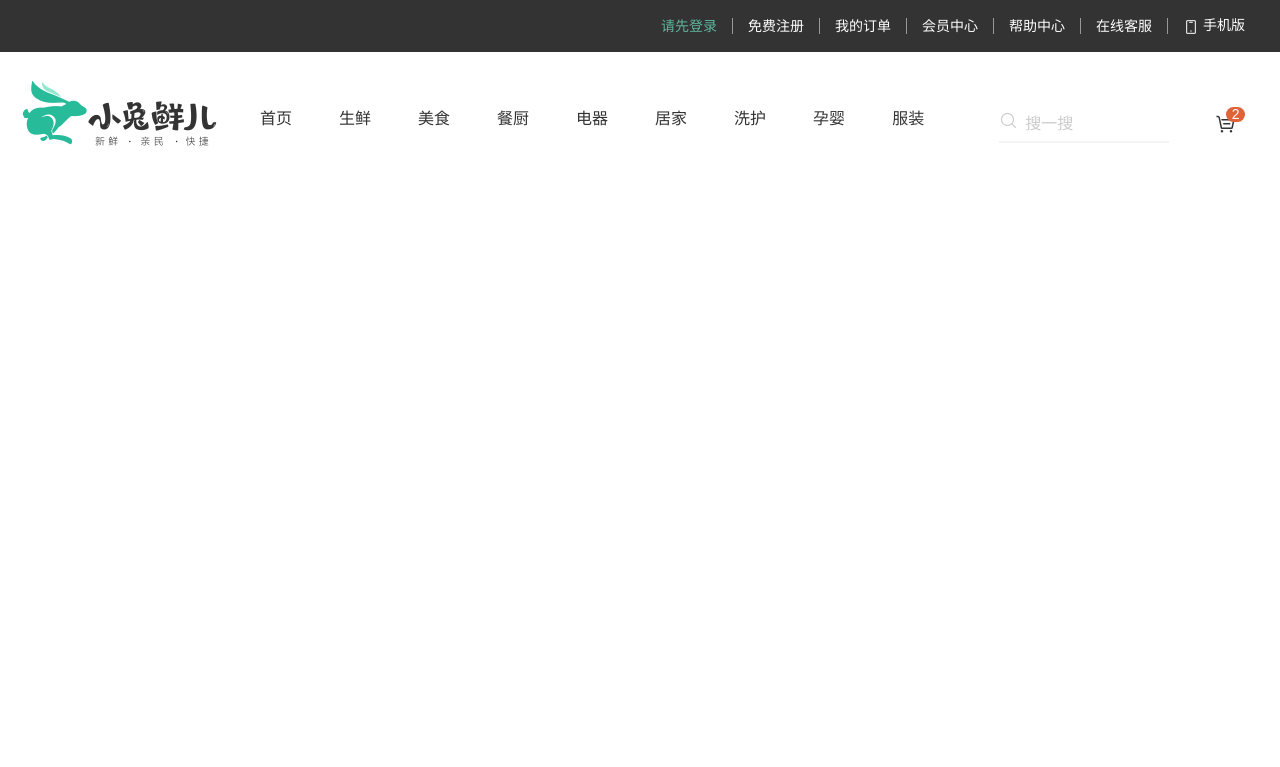
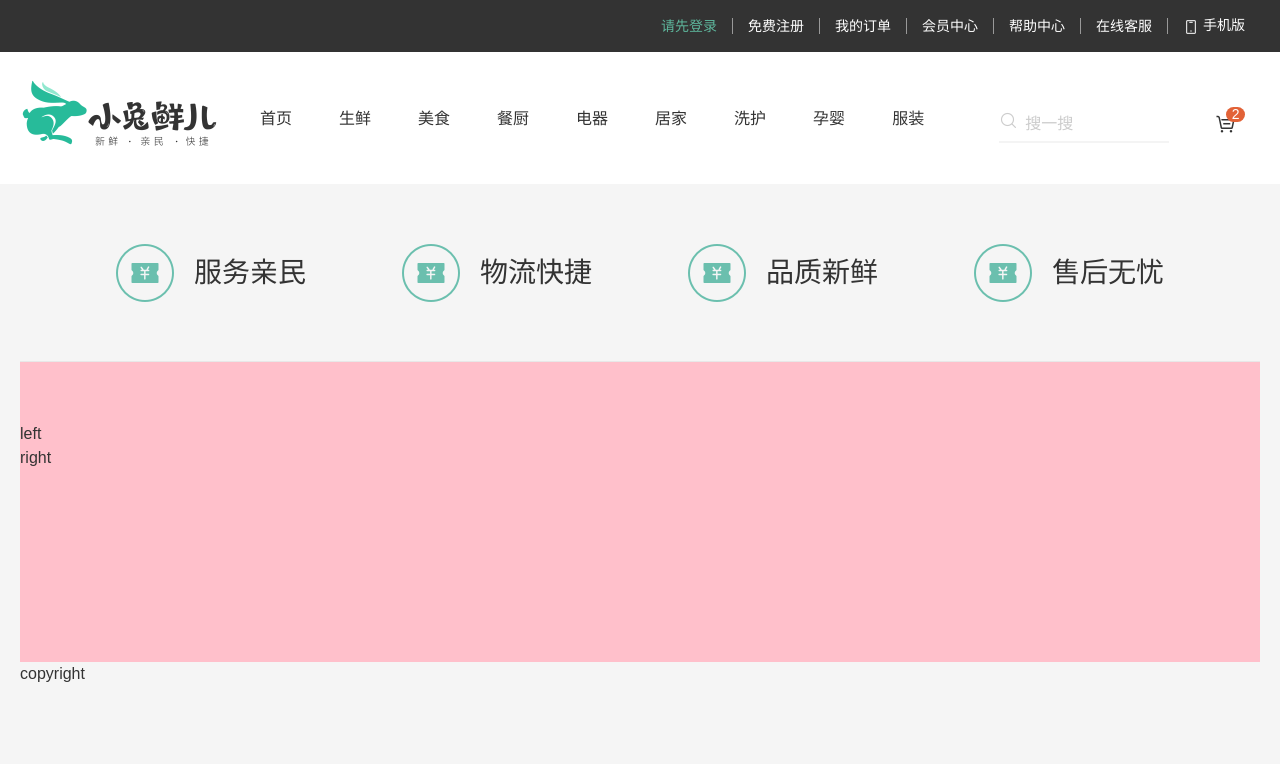
Before and after one commit to 202100202078/LittleRabbit-fresh, a plain HTML site: page index.html in a window 1280 px wide. Drawn offline with Linux system fonts and the light colour scheme.

Commit message:
第四版

```diff
--- a/css/common.css
+++ b/css/common.css
@@ -135,3 +135,45 @@
     border-radius: 8px;
     color: #FFFEFE;
 }
+
+.footer {
+    height: 580px;
+    background-color: #F5F5F5;
+}
+
+.footer .service {
+    padding: 60px 0;
+    height: 178px;
+    border-bottom: 1px solid #E8E8E8;
+}
+
+.footer .service ul {
+    display: flex;
+    justify-content: space-evenly;
+}
+
+.footer .service li {
+    display: flex;
+    width: 190px;
+    height: 58px;
+    /* background-color: blue; */
+}
+
+.footer .service li h5 {
+    height: 58px;
+    width: 58px;
+    margin-right: 20px;
+    background-image: url(../images/sprite.png);
+}
+
+.footer .service ul li p {
+    font-size: 28px;
+    line-height: 58px;
+}
+
+.footer .help {
+    padding-top: 60px;
+    padding-bottom: 100px;
+    height: 300px;
+    background-color: pink;
+}
--- a/index.html
+++ b/index.html
@@ -49,10 +49,12 @@
                 <li><a href="#">服装</a></li>
             </ul>
         </div>
+        <!-- 搜索框 -->
         <div class="sear">
             <span class="iconfont icon-search"></span>
             <input type="text" placeholder="搜一搜">
         </div>
+        <!-- 购物车 -->
         <div class="cart">
             <a href="#">
                 <span class="iconfont icon-cart-full"></span>
@@ -60,5 +62,39 @@
             </a>
         </div>
     </div>
+
+    <!-- 底部区域 -->
+    <div class="footer">
+        <div class="wrapper">
+            <!-- 服务区域 -->
+            <div class="service">
+                <ul>
+                    <li>
+                        <h5></h5>
+                        <p>服务亲民</p>
+                    </li>
+                    <li>
+                        <h5></h5>
+                        <p>物流快捷</p>
+                    </li>
+                    <li>
+                        <h5></h5>
+                        <p>品质新鲜</p>
+                    </li>
+                    <li>
+                        <h5></h5>
+                        <p>售后无忧</p>
+                    </li>
+                </ul>
+            </div>
+            <!-- 帮助区域 -->
+            <div class="help">
+                <div class="left">left</div>
+                <div class="right">right</div>
+            </div>
+            <!-- 版权区域 -->
+            <div class="copyright">copyright</div>
+        </div>
+    </div>
 </body>
 </html>
```
